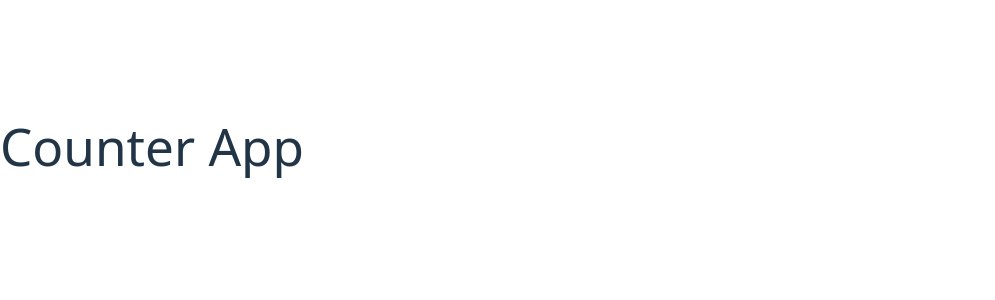
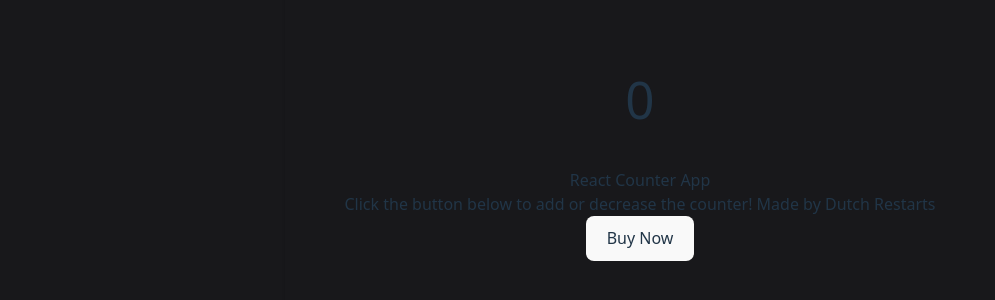
Before and after one commit to ijvadeli/Counterapp, a React (Vite) app: page / in a window 1280 px wide. Shown: the part 254-554 px from the top of the page, without its empty margins (0-995 px from the left). Built offline with nearby package versions, Linux system fonts and the light colour scheme.

Commit message:
Added DaisyUI + Basic Components

```diff
--- a/index.html
+++ b/index.html
@@ -2,9 +2,9 @@
 <html lang="en">
   <head>
     <meta charset="UTF-8" />
-    <link rel="icon" type="image/svg+xml" href="/vite.svg" />
+    <link rel="icon" type="image/svg+xml" href="" />
     <meta name="viewport" content="width=device-width, initial-scale=1.0" />
-    <title>Vite + React</title>
+    <title>React Counter App</title>
   </head>
   <body>
     <div id="root"></div>
--- a/package.json
+++ b/package.json
@@ -11,6 +11,7 @@
   },
   "dependencies": {
     "@tailwindcss/vite": "^4.1.13",
+    "daisyui": "^5.1.7",
     "react": "^19.1.1",
     "react-dom": "^19.1.1",
     "tailwindcss": "^4.1.13"
--- a/src/App.jsx
+++ b/src/App.jsx
@@ -1,13 +1,28 @@
-import { useState } from 'react';
-import './App.css';
+import { useState } from "react";
+import "./App.css";
 
 function App() {
-
   return (
     <>
-    <div className="App">
-      <h1>Counter App</h1>
-    </div>
+      <div className="bg-zinc-900 h-screen w-screen">
+        <div className="flex justify-center items-center h-screen">
+          <div className="card bg-base-100 p-15 shadow-sm">
+            <figure className="px-10 pt-10 flex justify-center mb-10">
+              <h1>0</h1>
+            </figure>
+            <div className="card-body items-center text-center">
+              <h2 className="card-title">React Counter App</h2>
+              <p>
+                Click the button below to add or decrease the counter!
+                Made by Dutch Restarts
+              </p>
+              <div className="card-actions">
+                <button className="btn btn-primary">Buy Now</button>
+              </div>
+            </div>
+          </div>
+        </div>
+      </div>
     </>
   );
 }
```
Also changed, not shown: 1 other file (tests, documents, lock files or other folders).
